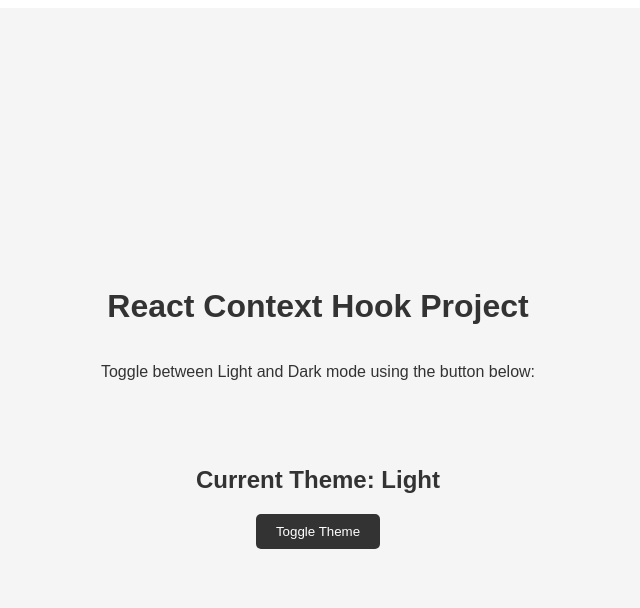
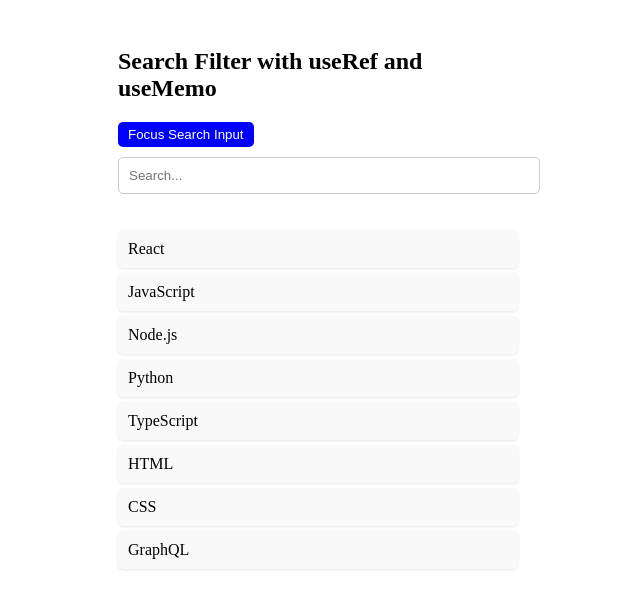
Before and after one commit to malahimaamir/context-hook-project, a React (Create React App) app: page / in a window 1280 px wide. Shown: the top 608 px of the page, without its empty margins (322-962 px from the left). Built offline with nearby package versions, Linux system fonts and the light colour scheme.

Commit message:
useref and usememo

```diff
--- a/package.json
+++ b/package.json
@@ -8,6 +8,7 @@
     "@testing-library/user-event": "^13.5.0",
     "react": "^18.3.1",
     "react-dom": "^18.3.1",
+    "react-hook-form": "^7.54.1",
     "react-scripts": "5.0.1",
     "web-vitals": "^2.1.4"
   },
--- a/src/App.js
+++ b/src/App.js
@@ -1,37 +1,87 @@
-import React from "react";
-import { ThemeProvider, useTheme } from "./ThemeContext";
-import ThemeToggle from "./ThemeToggle";
+import React, { useState, useRef, useMemo } from "react";
 
-const App = () => {
-  return (
-    <ThemeProvider>
-      <MainApp />
-    </ThemeProvider>
-  );
-};
+const SearchFilterApp = () => {
+  const [searchTerm, setSearchTerm] = useState("");
+  const inputRef = useRef(null);
 
-// A component that uses the theme
-const MainApp = () => {
-  const { theme } = useTheme();
+  // Sample list of items
+  const items = [
+    "React",
+    "JavaScript",
+    "Node.js",
+    "Python",
+    "TypeScript",
+    "HTML",
+    "CSS",
+    "GraphQL",
+  ];
 
-  const appStyles = {
-    minHeight: "100vh",
-    backgroundColor: theme === "light" ? "#f5f5f5" : "#333",
-    color: theme === "light" ? "#333" : "#f5f5f5",
-    display: "flex",
-    flexDirection: "column",
-    justifyContent: "center",
-    alignItems: "center",
-    fontFamily: "Arial, sans-serif",
+  // Memoized filtered list to avoid unnecessary re-renders
+  const filteredItems = useMemo(() => {
+    console.log("Filtering items...");
+    return items.filter((item) =>
+      item.toLowerCase().includes(searchTerm.toLowerCase())
+    );
+  }, [searchTerm]);
+
+  // Focus input field using useRef
+  const focusInput = () => {
+    inputRef.current.focus();
   };
 
   return (
-    <div style={appStyles}>
-      <h1>React Context Hook Project</h1>
-      <p>Toggle between Light and Dark mode using the button below:</p>
-      <ThemeToggle />
+    <div style={{ padding: "20px", maxWidth: "400px", margin: "0 auto" }}>
+      <h2>Search Filter with useRef and useMemo</h2>
+      <button
+        onClick={focusInput}
+        style={{
+          marginBottom: "10px",
+          padding: "5px 10px",
+          background: "blue",
+          color: "white",
+          border: "none",
+          borderRadius: "5px",
+          cursor: "pointer",
+        }}
+      >
+        Focus Search Input
+      </button>
+      <input
+        ref={inputRef}
+        type="text"
+        placeholder="Search..."
+        value={searchTerm}
+        onChange={(e) => setSearchTerm(e.target.value)}
+        style={{
+          width: "100%",
+          padding: "10px",
+          marginBottom: "20px",
+          border: "1px solid #ccc",
+          borderRadius: "5px",
+        }}
+      />
+      <ul style={{ listStyleType: "none", padding: 0 }}>
+        {filteredItems.length ? (
+          filteredItems.map((item, index) => (
+            <li
+              key={index}
+              style={{
+                padding: "10px",
+                backgroundColor: "#f9f9f9",
+                marginBottom: "5px",
+                borderRadius: "5px",
+                boxShadow: "0 1px 3px rgba(0, 0, 0, 0.1)",
+              }}
+            >
+              {item}
+            </li>
+          ))
+        ) : (
+          <p>No matching items found.</p>
+        )}
+      </ul>
     </div>
   );
 };
 
-export default App;
+export default SearchFilterApp;
```
Also changed, not shown: src/Components/UseForm.js (added, +41 -0 lines), 1 other file (tests, documents, lock files or other folders).
